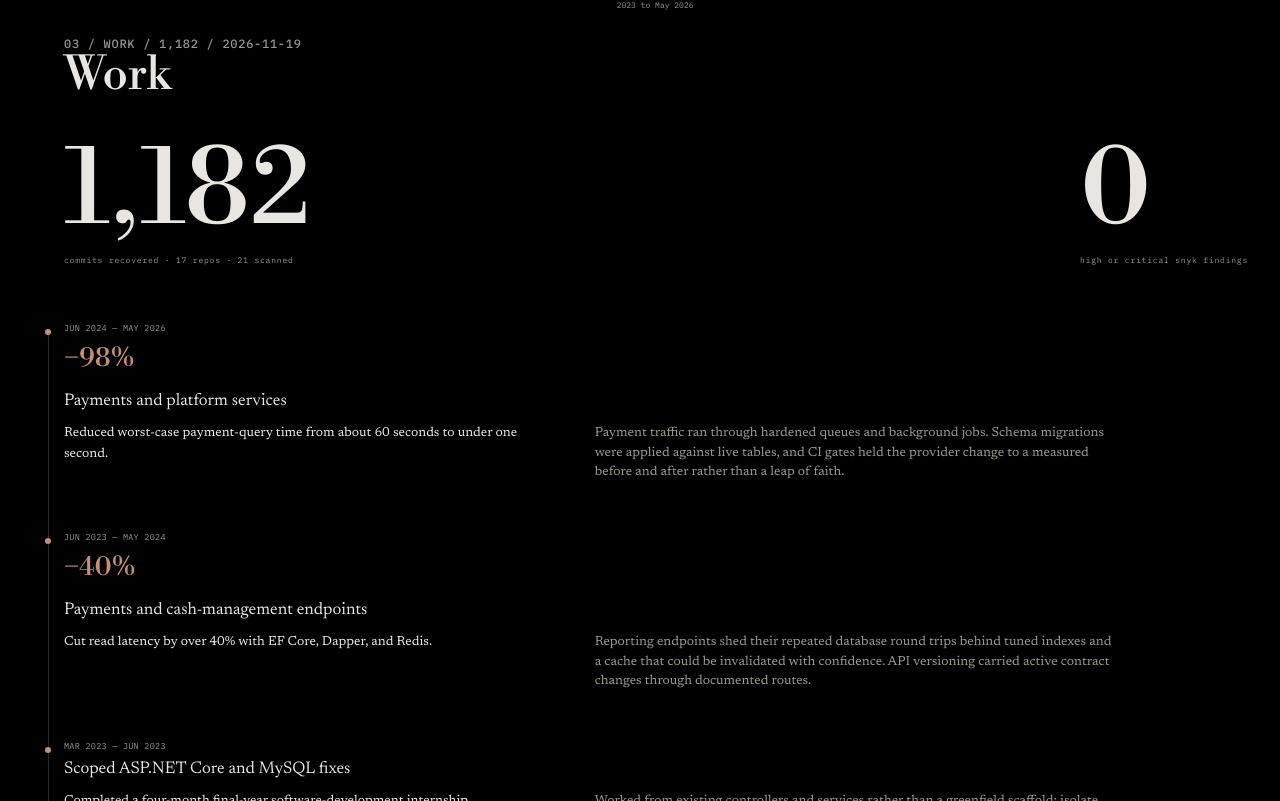
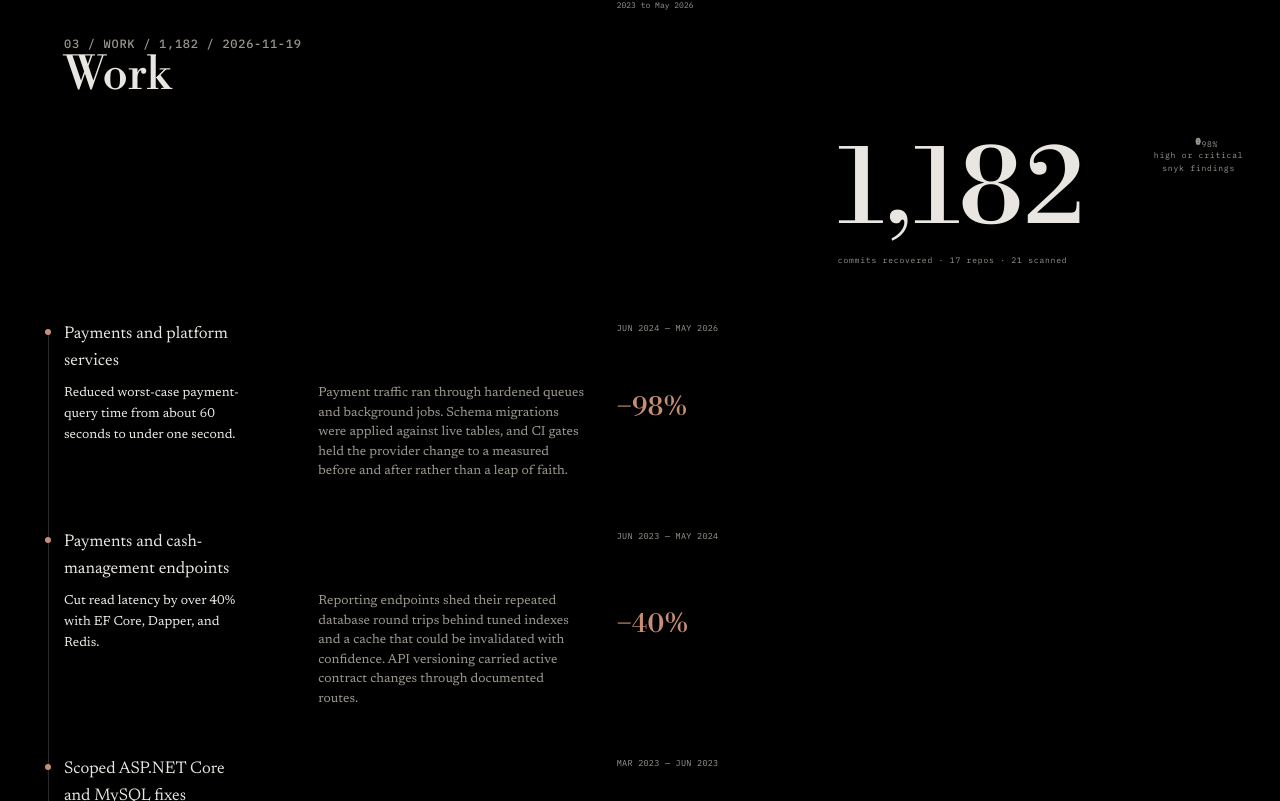
Before and after one commit to nathwn12/nathwn12.github.io, a React (Vite) app: page / in a window 1280 px wide. Shown: the part 2859-3660 px from the top of the page. Built offline with nearby package versions, Linux system fonts and the light colour scheme.

Commit message:
feat(work): turn the zero into a seal

```diff
--- a/src/components/LedgerPage.tsx
+++ b/src/components/LedgerPage.tsx
@@ -1,5 +1,6 @@
 import { useEffect, useState, type ReactNode } from "react";
 import HorizonVideo from "./HorizonVideo";
+import ZeroSeal from "./ZeroSeal";
 import { CountUp, Heatmap, Sparkline } from "./Instruments";
 import {
   employer,
@@ -267,12 +268,11 @@ export default function LedgerPage() {
 
         <Cluster id="proof" index="03" label="Work" variant="pc" active={active}>
           <div className="band">
-            {workBand.map((item) => (
-              <div key={item.label}>
-                <b>{item.figure}</b>
-                <span>{item.label}</span>
-              </div>
-            ))}
+            <div>
+              <b>{workBand[0].figure}</b>
+              <span>{workBand[0].label}</span>
+            </div>
+            <ZeroSeal figure={workBand[1].figure} label={workBand[1].label} />
           </div>
           <div className="spine">
             {experience.map((entry) => (
@@ -281,9 +281,11 @@ export default function LedgerPage() {
                 {spineStamp(entry.id) && (
                   <span className="stampfig">{spineStamp(entry.id)}</span>
                 )}
-                <h3>{entry.name}</h3>
-                <p className="out">{entry.outcome}</p>
-                <p className="tex">{entry.texture}</p>
+                <div className="node-body">
+                  <h3>{entry.name}</h3>
+                  <p className="out">{entry.outcome}</p>
+                  <p className="tex">{entry.texture}</p>
+                </div>
               </div>
             ))}
           </div>
--- /dev/null
+++ b/src/components/ZeroSeal.tsx
@@ -0,0 +1,31 @@
+import { spineStamp } from "../content/ledger";
+
+/**
+ * The Work chapter's one hollow figure. The zero keeps the figure scale; the
+ * measured reduction is a real text node set inside its counter, so the seal
+ * reads as "zero findings, −98% latency" in one object.
+ */
+export default function ZeroSeal({
+  figure,
+  label,
+}: {
+  figure: string;
+  label: string;
+}) {
+  const stamp = spineStamp("03");
+  return (
+    <span
+      className="zero-seal"
+      role="img"
+      aria-label={stamp ? `Zero ${label}; ${stamp}` : `Zero ${label}`}
+    >
+      <span className="seal-counter" aria-hidden="true">
+        <span className="seal-zero">{figure}</span>
+        {stamp && <span className="seal-stamp">{stamp}</span>}
+      </span>
+      <span className="seal-label" aria-hidden="true">
+        {label}
+      </span>
+    </span>
+  );
+}
--- a/src/styles/ledger.css
+++ b/src/styles/ledger.css
@@ -721,8 +721,9 @@
   letter-spacing: 0;
 }
 
-/* 03 Work — the band spans the field; each node sets outcome beside texture. */
+/* 03 Work — the band is the field's right track; the seal ends it. */
 .pc .band {
+  grid-column: band-start / field-end;
   display: flex;
   justify-content: space-between;
   gap: var(--space-64);
@@ -745,9 +746,61 @@
   color: var(--color-ink-muted);
 }
 
+/* The only hollow figure. A solid ink-muted fill is the fallback; where the
+   stroke is supported the fill clears and the outline carries the figure. */
+.zero-seal {
+  display: inline-flex;
+  flex-direction: column;
+  align-items: center;
+  gap: var(--space-4);
+}
+
+.zero-seal .seal-counter {
+  position: relative;
+  display: inline-grid;
+  place-items: center;
+}
+
+.zero-seal .seal-zero {
+  font-family: var(--font-data);
+  font-size: var(--text-figure);
+  line-height: 0.82;
+  font-weight: 500;
+  font-variant-numeric: tabular-nums lining-nums;
+  color: var(--color-ink-muted);
+  -webkit-text-stroke: 1px var(--color-ink-muted);
+}
+
+@supports (-webkit-text-stroke: 1px currentColor) {
+  .zero-seal .seal-zero {
+    color: transparent;
+  }
+}
+
+.zero-seal .seal-stamp {
+  position: absolute;
+  inset: 0;
+  display: grid;
+  place-items: center;
+  font-family: var(--font-data);
+  font-size: var(--text-mono);
+  color: var(--color-signal);
+  white-space: nowrap;
+}
+
+.zero-seal .seal-label {
+  font-family: var(--font-data);
+  font-size: var(--text-mono);
+  letter-spacing: 0.1em;
+  text-align: center;
+  color: var(--color-ink-muted);
+}
+
 .pc .spine {
+  grid-column: measure-start / band-start;
+  display: grid;
+  grid-template-columns: subgrid;
   position: relative;
-  /* The body starts on the shared field edge, like the other four chapters. */
   padding-inline-start: 0;
 }
 
@@ -762,10 +815,10 @@
 }
 
 .pc .node {
+  grid-column: measure-start / band-start;
+  display: grid;
+  grid-template-columns: subgrid;
   position: relative;
-  display: grid;
-  grid-template-columns: minmax(0, 5fr) minmax(0, 7fr);
-  column-gap: var(--space-64);
   padding-block-end: var(--space-48);
 }
 
@@ -780,10 +833,17 @@
   border-radius: 50%;
 }
 
-/* Below the margin threshold the stamps sit above their node. */
+.node-body {
+  grid-column: measure-start / aside-start;
+  display: grid;
+  grid-template-columns: minmax(0, 5fr) minmax(0, 7fr);
+  column-gap: var(--space-64);
+}
+
+/* Below the desktop margin the date and stamp stack above the node. */
 .pc .date,
 .pc .stampfig {
-  grid-column: 1 / -1;
+  grid-column: measure-start / aside-start;
   font-family: var(--font-data);
   color: var(--color-ink-muted);
 }
@@ -801,29 +861,26 @@
   margin-block-end: var(--space-8);
 }
 
-/* Only at native do they hang in the left margin, right-aligned; below it the
-   field margin is too narrow for a legible single-line date. */
-@media (min-width: 1600px) {
+/* At the margin threshold they leave the measure and sit in the aside. */
+@media (min-width: 1100px) {
   .pc .date,
   .pc .stampfig {
-    position: absolute;
-    inset-inline-start: calc(-1 * var(--date-offset));
-    width: calc(var(--date-offset) - var(--date-gap));
-    padding-inline-end: var(--date-gap);
-    text-align: right;
-    white-space: nowrap;
-    font-size: var(--text-date-margin);
+    grid-column: aside-start / band-start;
   }
 
   .pc .date {
-    inset-block-start: 0;
+    grid-row: 1;
     margin-block-end: 0;
   }
 
   .pc .stampfig {
-    inset-block-start: var(--space-24);
+    grid-row: 2;
     margin-block-end: 0;
     font-size: var(--text-figure-sm);
+  }
+
+  .node-body {
+    grid-row: 1 / span 2;
   }
 }
 
@@ -1005,7 +1062,7 @@
     gap: var(--space-4) var(--space-16);
   }
 
-  .pc .node {
+  .node-body {
     grid-template-columns: 1fr;
     row-gap: var(--space-8);
   }
```
Also changed, not shown: 1 other file (tests, documents, lock files or other folders).
